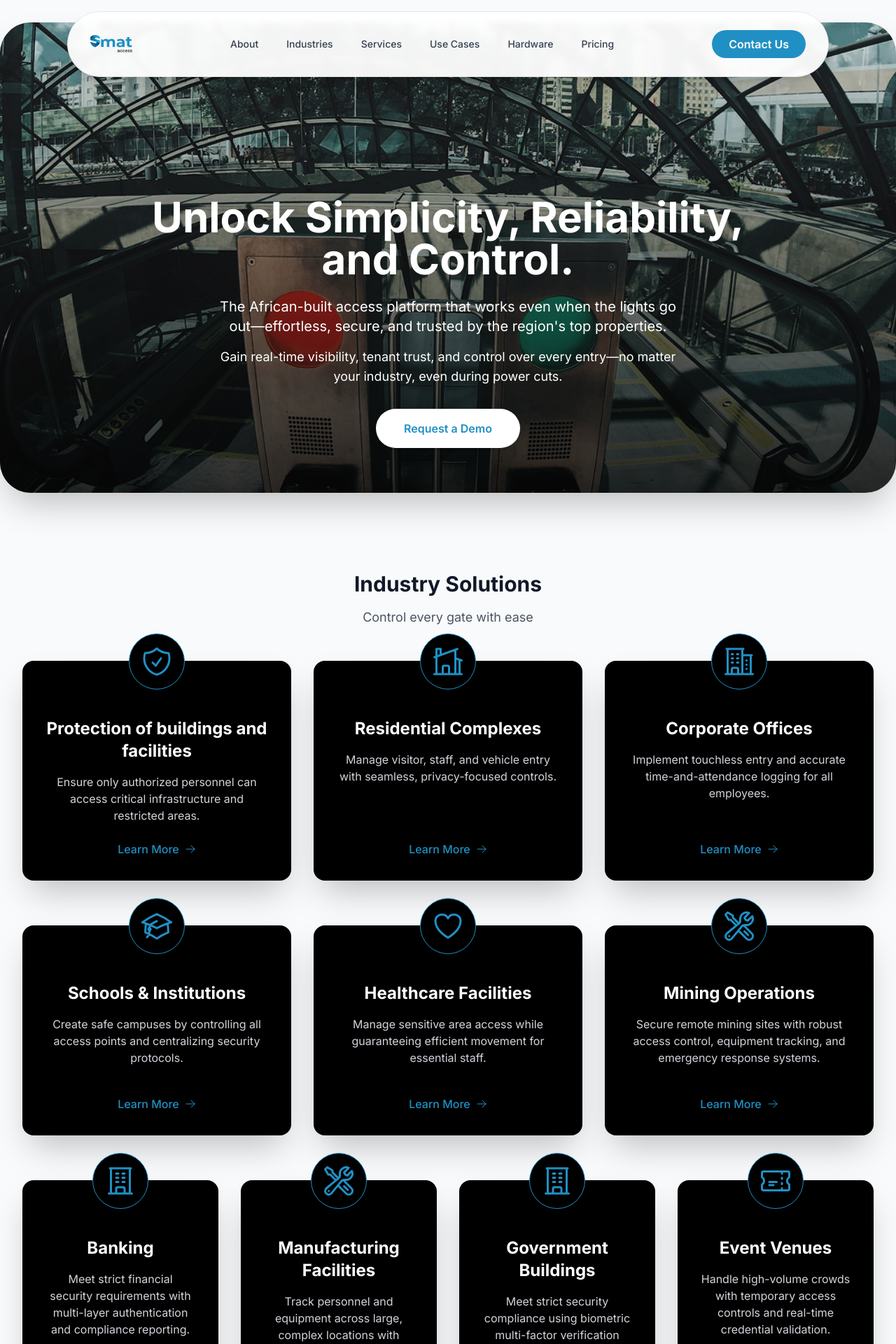
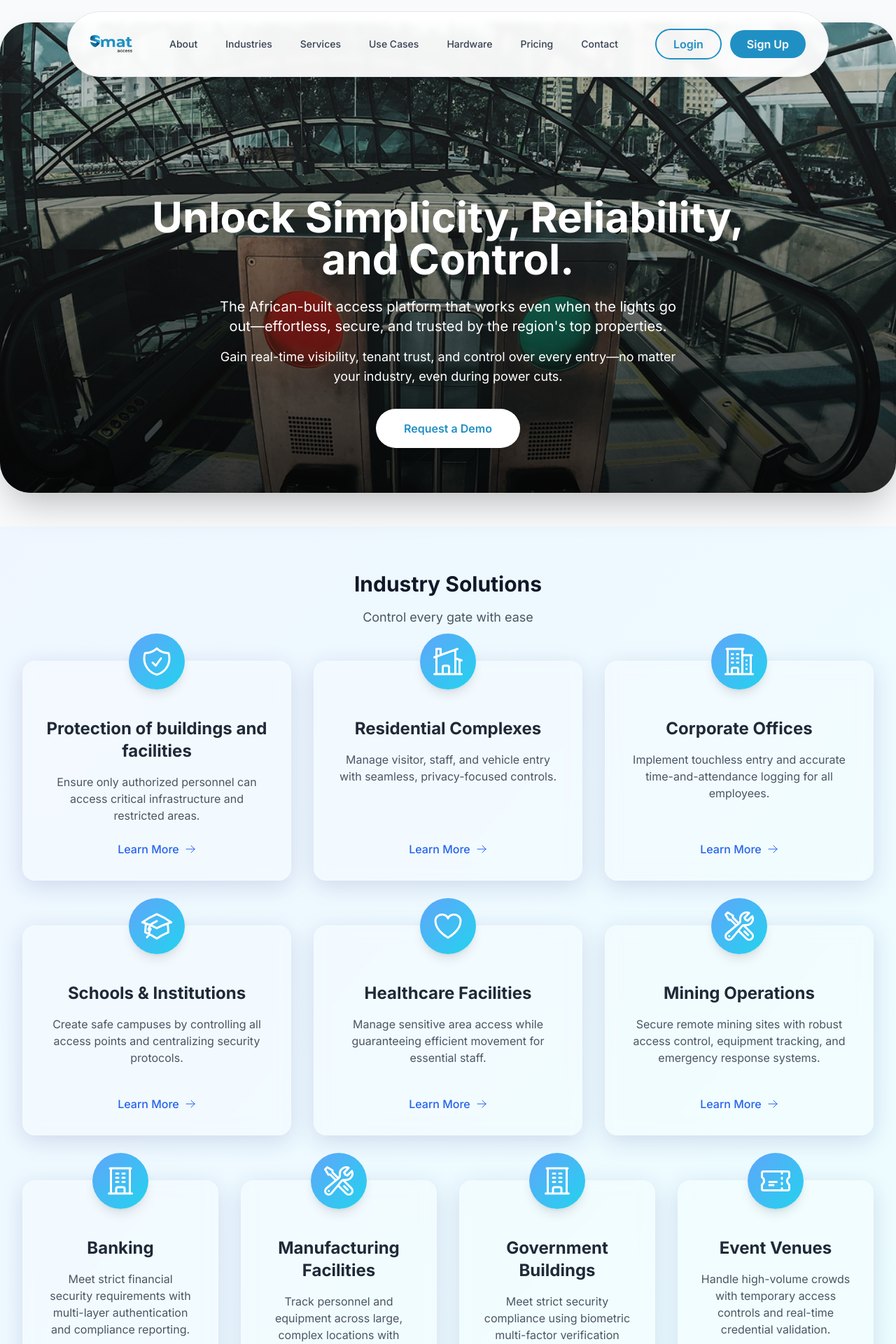
Before and after one commit to billychosee/smataccess-test, a Next.js app: page / in a window 1280 px wide. Shown: the top 1920 px of the page at 70% size. Built offline with nearby package versions, Linux system fonts and the light colour scheme; a web font is replaced by a local one.

Commit message:
nav signup and login and then pricing page

```diff
--- a/app/page.tsx
+++ b/app/page.tsx
@@ -423,8 +423,8 @@ export default function Home() {
         </section>
       </div>
 
-      {/* SECTION 3 – INDUSTRY SOLUTIONS - Sleek Card Design */}
-      <section className="py-16 bg-gray-50">
+      {/* SECTION 3 – INDUSTRY SOLUTIONS - Glass Glowing Blue Style */}
+      <section className="py-16 bg-gradient-to-br from-blue-50 to-cyan-50">
         <div className="px-4 mx-auto max-w-7xl sm:px-6 lg:px-8">
           <div className="mb-12 text-center">
             <h2 className="mb-4 text-3xl font-bold text-gray-900">
@@ -443,26 +443,26 @@ export default function Home() {
                 const Icon = item.icon;
                 return (
                   <div key={index} className="h-full">
-                    <div className="bg-black p-8 pt-16 rounded-2xl shadow-2xl flex flex-col items-center text-center justify-start relative h-full min-h-[300px] w-full transition-all duration-300 ease-in-out transform hover:scale-[1.02] hover:shadow-[#2090C4]/50 border border-transparent hover:border-[#2090C4]">
+                    <div className="relative p-8 pt-16 rounded-2xl flex flex-col items-center text-center justify-start h-full min-h-[300px] w-full transition-all duration-300 ease-in-out transform hover:scale-[1.02] glass-glow-blue">
                       {/* Icon Circle - ABSOLUTE POSITIONING */}
-                      <div className="w-20 h-20 bg-black rounded-full border border-[#2090C4] flex items-center justify-center mb-6 absolute top-0 transform -translate-y-1/2">
-                        <Icon className="w-12 h-12 text-[#2090C4]" />
+                      <div className="w-20 h-20 bg-gradient-to-br from-blue-400 to-cyan-400 rounded-full flex items-center justify-center mb-6 absolute top-0 transform -translate-y-1/2 shadow-lg">
+                        <Icon className="w-12 h-12 text-white" />
                       </div>
 
                       {/* Title */}
-                      <h3 className="mt-4 mb-4 text-2xl font-bold text-white">
+                      <h3 className="mt-4 mb-4 text-2xl font-bold text-gray-800">
                         {item.title}
                       </h3>
 
                       {/* Description */}
-                      <p className="max-w-sm mb-6 text-base text-gray-300 grow">
+                      <p className="max-w-sm mb-6 text-base text-gray-600 grow">
                         {item.description}
                       </p>
 
                       {/* Learn More Link */}
                       <Link
                         href={`/use-cases/${item.slug}`}
-                        className="text-[#2090C4] hover:text-[#2090C4]/80 font-medium transition-colors mt-auto flex items-center"
+                        className="text-blue-600 hover:text-blue-800 font-medium transition-colors mt-auto flex items-center"
                       >
                         Learn More
                         <ArrowRightIcon className="w-4 h-4 ml-2" />
@@ -483,26 +483,26 @@ export default function Home() {
 
                 return (
                   <div key={index} className="h-full lg:col-span-1">
-                    <div className="bg-black p-8 pt-16 rounded-2xl shadow-2xl flex flex-col items-center text-center justify-start relative h-full min-h-[300px] w-full transition-all duration-300 ease-in-out transform hover:scale-[1.02] hover:shadow-[#2090C4]/50 border border-transparent hover:border-[#2090C4]">
+                    <div className="relative p-8 pt-16 rounded-2xl flex flex-col items-center text-center justify-start h-full min-h-[300px] w-full transition-all duration-300 ease-in-out transform hover:scale-[1.02] glass-glow-blue">
                       {/* Icon Circle - ABSOLUTE POSITIONING */}
-                      <div className="w-20 h-20 bg-black rounded-full border border-[#2090C4] flex items-center justify-center mb-6 absolute top-0 transform -translate-y-1/2">
-                        <Icon className="w-12 h-12 text-[#2090C4]" />
+                      <div className="w-20 h-20 bg-gradient-to-br from-blue-400 to-cyan-400 rounded-full flex items-center justify-center mb-6 absolute top-0 transform -translate-y-1/2 shadow-lg">
+                        <Icon className="w-12 h-12 text-white" />
                       </div>
 
                       {/* Title */}
-                      <h3 className="mt-4 mb-4 text-2xl font-bold text-white">
+                      <h3 className="mt-4 mb-4 text-2xl font-bold text-gray-800">
                         {item.title}
                       </h3>
 
                       {/* Description */}
-                      <p className="max-w-sm mb-6 text-base text-gray-300 grow">
+                      <p className="max-w-sm mb-6 text-base text-gray-600 grow">
                         {item.description}
                       </p>
 
                       {/* Learn More Link */}
                       <Link
                         href={`/use-cases/${item.slug}`}
-                        className="text-[#2090C4] hover:text-[#2090C4]/80 font-medium transition-colors mt-auto flex items-center"
+                        className="text-blue-600 hover:text-blue-800 font-medium transition-colors mt-auto flex items-center"
                       >
                         Learn More
                         <ArrowRightIcon className="w-4 h-4 ml-2" />
@@ -521,26 +521,26 @@ export default function Home() {
 
                 return (
                   <div key={actualIndex} className="w-full max-w-md">
-                    <div className="bg-black p-8 pt-16 rounded-2xl shadow-2xl flex flex-col items-center text-center justify-start relative h-full min-h-[300px] w-full transition-all duration-300 ease-in-out transform hover:scale-[1.02] hover:shadow-[#2090C4]/50 border border-transparent hover:border-[#2090C4]">
+                    <div className="relative p-8 pt-16 rounded-2xl flex flex-col items-center text-center justify-start h-full min-h-[300px] w-full transition-all duration-300 ease-in-out transform hover:scale-[1.02] glass-glow-blue">
                       {/* Icon Circle - ABSOLUTE POSITIONING */}
-                      <div className="w-20 h-20 bg-black rounded-full border border-[#2090C4] flex items-center justify-center mb-6 absolute top-0 transform -translate-y-1/2">
-                        <Icon className="w-12 h-12 text-[#2090C4]" />
+                      <div className="w-20 h-20 bg-gradient-to-br from-blue-400 to-cyan-400 rounded-full flex items-center justify-center mb-6 absolute top-0 transform -translate-y-1/2 shadow-lg">
+                        <Icon className="w-12 h-12 text-white" />
                       </div>
 
                       {/* Title */}
-                      <h3 className="mt-4 mb-4 text-2xl font-bold text-white">
+                      <h3 className="mt-4 mb-4 text-2xl font-bold text-gray-800">
                         {item.title}
                       </h3>
 
                       {/* Description */}
-                      <p className="max-w-sm mb-6 text-base text-gray-300 grow">
+                      <p className="max-w-sm mb-6 text-base text-gray-600 grow">
                         {item.description}
                       </p>
 
                       {/* Learn More Link */}
                       <Link
                         href={`/use-cases/${item.slug}`}
-                        className="text-[#2090C4] hover:text-[#2090C4]/80 font-medium transition-colors mt-auto flex items-center"
+                        className="text-blue-600 hover:text-blue-800 font-medium transition-colors mt-auto flex items-center"
                       >
                         Learn More
                         <ArrowRightIcon className="w-4 h-4 ml-2" />
@@ -553,7 +553,7 @@ export default function Home() {
           </div>
 
           <div className="mt-8 text-center">
-            <button className="cursor-pointer bg-[#2090C4] text-white px-8 py-3 rounded-full font-semibold hover:bg-[#2090C4]/80 transition-colors">
+            <button className="cursor-pointer bg-gradient-to-r from-blue-500 to-cyan-500 text-white px-8 py-3 rounded-full font-semibold hover:from-blue-600 hover:to-cyan-600 transition-all duration-300 shadow-lg">
               Find Your Industry
             </button>
           </div>
@@ -1298,6 +1298,23 @@ export default function Home() {
           animation: float 4s ease-in-out infinite;
         }
       `}</style>
+      <style jsx>{`
+        .glass-glow-blue {
+          background: rgba(255, 255, 255, 0.25);
+          backdrop-filter: blur(10px);
+          -webkit-backdrop-filter: blur(10px);
+          border: 1px solid rgba(59, 130, 246, 0.18);
+          box-shadow: 0 8px 32px 0 rgba(31, 38, 135, 0.15);
+          border-radius: 18px;
+          border: 1px solid rgba(255, 255, 255, 0.18);
+          box-shadow: 0 8px 32px 0 rgba(31, 38, 135, 0.15);
+        }
+
+        .glass-glow-blue:hover {
+          box-shadow: 0 8px 32px 0 rgba(59, 130, 246, 0.3);
+          border: 1px solid rgba(59, 130, 246, 0.3);
+        }
+      `}</style>
     </div>
   );
 }
--- a/components/Navbar.tsx
+++ b/components/Navbar.tsx
@@ -82,6 +82,7 @@ const Navbar = () => {
     { href: "/use-cases", label: "Use Cases" },
     { href: "/hardware", label: "Hardware" },
     { href: "/pricing", label: "Pricing" },
+    { href: "/contact", label: "Contact" },
   ];
 
   return (
@@ -130,13 +131,26 @@ const Navbar = () => {
             ))}
           </div>
 
-          {/* 3. Contact Button & Mobile Button (Right Side) */}
-          <div className="flex items-center space-x-4">
+          {/* 3. Login & Sign Up Buttons & Mobile Button (Right Side) */}
+          <div className="flex items-center space-x-3">
+            {/* Login Button (Desktop Only) */}
             <Link
-              href="/contact"
+              href="https://client.smataccess.com/login"
+              target="_blank"
+              rel="noopener noreferrer"
+              className="hidden lg:block border-2 border-[#2090C4] text-[#2090C4] px-6 py-2 rounded-full font-semibold hover:bg-[#2090C4] hover:text-white transition-all duration-300"
+            >
+              Login
+            </Link>
+
+            {/* Sign Up Button (Desktop Only) */}
+            <Link
+              href="https://client.smataccess.com/register"
+              target="_blank"
+              rel="noopener noreferrer"
               className="hidden lg:block bg-[#2090C4] text-white px-6 py-2 rounded-full font-semibold hover:bg-[#2090C4]/80 transition-colors"
             >
-              Contact Us
+              Sign Up
             </Link>
 
             {/* Mobile Menu Button (Toggle) */}
@@ -184,13 +198,25 @@ const Navbar = () => {
               </Link>
             ))}
 
-            <div className="px-6 py-3 mt-2 border-t border-gray-100">
+            {/* Mobile Login & Sign Up Buttons */}
+            <div className="px-6 py-3 mt-2 space-y-2 border-t border-gray-100">
               <Link
-                href="/contact"
+                href="https://client.smataccess.com/login"
+                target="_blank"
+                rel="noopener noreferrer"
+                onClick={() => setIsMobileMenuOpen(false)}
+                className="block w-full border-2 border-[#2090C4] text-[#2090C4] px-4 py-2 rounded-full font-semibold hover:bg-[#2090C4] hover:text-white transition-all duration-300 text-center"
+              >
+                Login
+              </Link>
+              <Link
+                href="https://client.smataccess.com/register"
+                target="_blank"
+                rel="noopener noreferrer"
                 onClick={() => setIsMobileMenuOpen(false)}
                 className="block w-full bg-[#2090C4] text-white px-4 py-2 rounded-full font-semibold hover:bg-[#2090C4]/80 transition-colors text-center"
               >
-                Contact Us
+                Sign Up
               </Link>
             </div>
           </div>
```
Also changed, not shown: app/pricing/page.tsx (+104 -14 lines).
